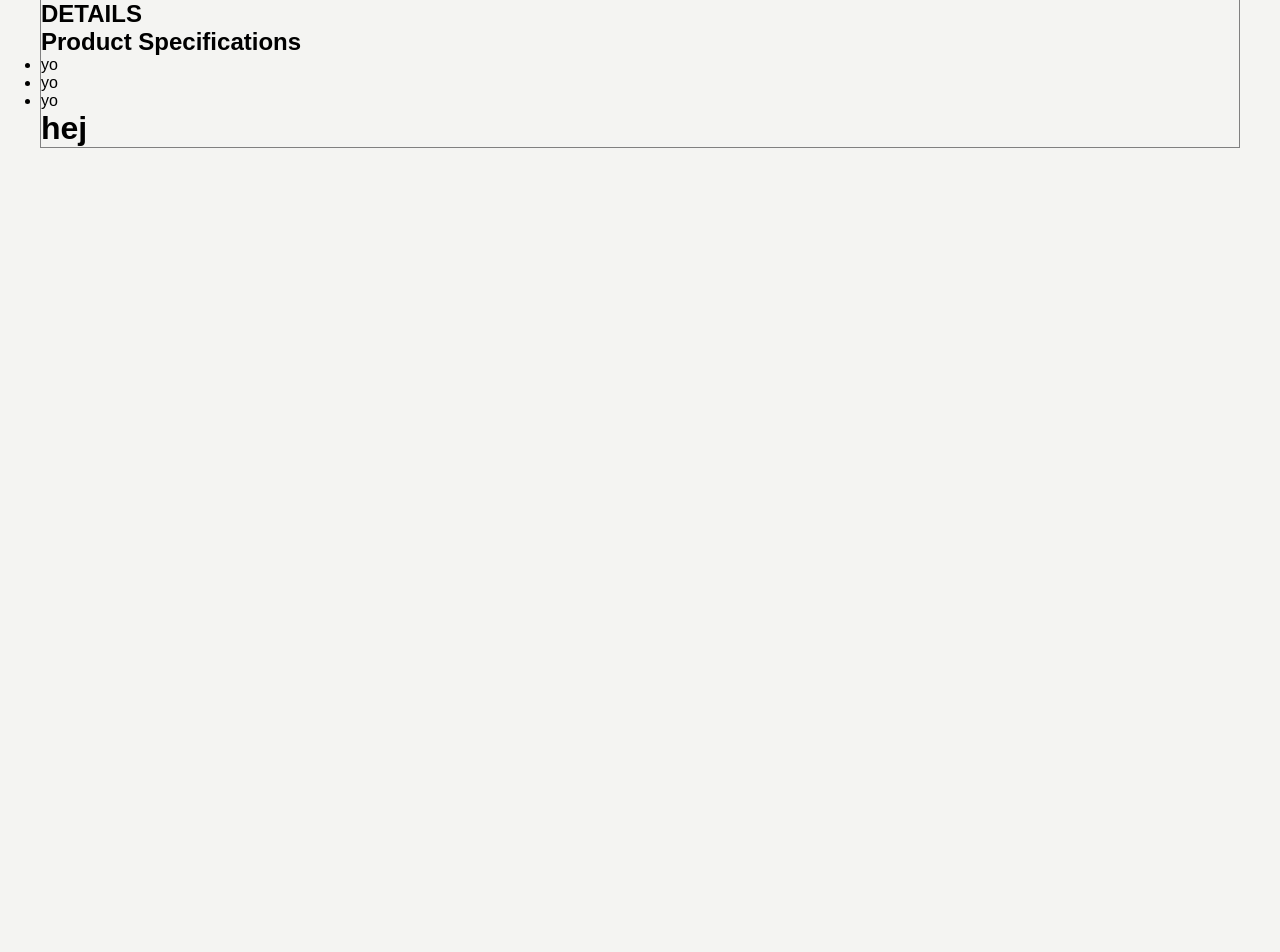
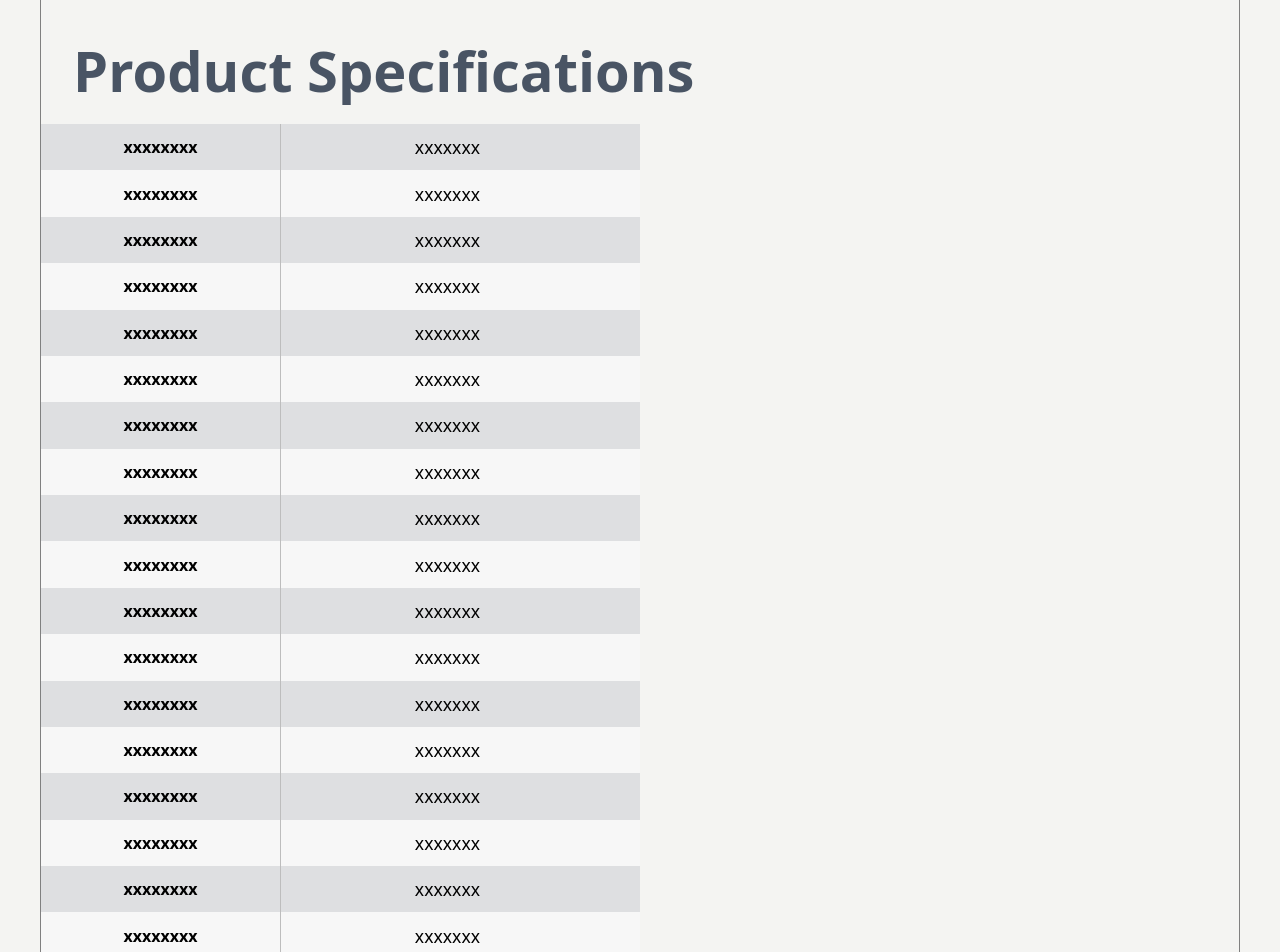
Before and after one commit to rts-cmk-wu13/hifi-horizon-therocket, a React (Vite) app: page /list/1 in a window 1280 px wide. Shown: the part 100-1052 px from the top of the page. Before the commit the page ends 800 px from the top, so only its background shows below. Built offline with nearby package versions, Linux system fonts and the light colour scheme; a web font is replaced by a local one.

Commit message:
specifications

```diff
--- a/src/components/Details/Specifications.jsx
+++ b/src/components/Details/Specifications.jsx
@@ -1,14 +1,97 @@
 export default function Specifications() {
   return (
     <>
-        <h2>Product Specifications</h2>
+        <h2 className="headline">Product Specifications</h2>
 
-        <ul>
-            <li>yo</li>
-            <li>yo</li>
-            <li>yo</li>
+       <table class="spec-table">
+  <tr>
+    <td>xxxxxxxx</td>
+    <td>xxxxxxx</td>
+  </tr>
+  <tr>
+    <td>xxxxxxxx</td>
+    <td>xxxxxxx</td>
+  </tr>
+  <tr>
+    <td>xxxxxxxx</td>
+    <td>xxxxxxx</td>
+  </tr>
+  <tr>
+    <td>xxxxxxxx</td>
+    <td>xxxxxxx</td>
+  </tr>
+  <tr>
+    <td>xxxxxxxx</td>
+    <td>xxxxxxx</td>
+  </tr>
+  <tr>
+    <td>xxxxxxxx</td>
+    <td>xxxxxxx</td>
+  </tr>
+  <tr>
+    <td>xxxxxxxx</td>
+    <td>xxxxxxx</td>
+  </tr>
+  <tr>
+    <td>xxxxxxxx</td>
+    <td>xxxxxxx</td>
+  </tr>
+  <tr>
+    <td>xxxxxxxx</td>
+    <td>xxxxxxx</td>
+  </tr>
+  <tr>
+    <td>xxxxxxxx</td>
+    <td>xxxxxxx</td>
+  </tr>
+  <tr>
+    <td>xxxxxxxx</td>
+    <td>xxxxxxx</td>
+  </tr>
+  <tr>
+    <td>xxxxxxxx</td>
+    <td>xxxxxxx</td>
+  </tr>
+  <tr>
+    <td>xxxxxxxx</td>
+    <td>xxxxxxx</td>
+  </tr>
+  <tr>
+    <td>xxxxxxxx</td>
+    <td>xxxxxxx</td>
+  </tr>
+  <tr>
+    <td>xxxxxxxx</td>
+    <td>xxxxxxx</td>
+  </tr>
+  <tr>
+    <td>xxxxxxxx</td>
+    <td>xxxxxxx</td>
+  </tr>
+  <tr>
+    <td>xxxxxxxx</td>
+    <td>xxxxxxx</td>
+  </tr>
+  <tr>
+    <td>xxxxxxxx</td>
+    <td>xxxxxxx</td>
+  </tr>
+  <tr>
+    <td>xxxxxxxx</td>
+    <td>xxxxxxx</td>
+  </tr>
+  <tr>
+    <td>xxxxxxxx</td>
+    <td>xxxxxxx</td>
+  </tr>
+  <tr>
+    <td>xxxxxxxx</td>
+    <td>xxxxxxx</td>
+  </tr>
 
-        </ul>
+
+
+</table>
     </>
   );
 }
--- a/src/components/Details/_specification.scss
+++ b/src/components/Details/_specification.scss
@@ -1 +1,38 @@
 @use '/src/styles/variables' as *;
+
+
+h2{
+    font-family: system-ui, -apple-system, BlinkMacSystemFont, 'Segoe UI', Roboto, Oxygen, Ubuntu, Cantarell, 'Open Sans', 'Helvetica Neue', sans-serif;
+    font-weight: 500;
+}
+.spec-table td:first-child {
+    font-size: 1rem;
+    border-right: 1px solid #bdbdbd;
+    font-weight: bold;
+    width: 40%;
+    text-align: center;
+}
+
+.spec-table td:last-child {
+    display: grid;
+    justify-content: end;
+    padding-right: 10rem;
+}
+
+.spec-table {
+    width: 50%;
+    border-collapse: collapse;
+    font-family: system-ui, -apple-system, BlinkMacSystemFont, 'Segoe UI', Roboto, Oxygen, Ubuntu, Cantarell, 'Open Sans', 'Helvetica Neue', sans-serif;
+    font-size: 1.1rem;
+    margin-top: 1rem;
+}
+.spec-table td {
+    padding: 0.7rem 1rem;
+    text-align: left;
+}
+.spec-table tr:nth-child(even) {
+    background-color: #f7f7f7;
+}
+.spec-table tr:nth-child(odd) {
+    background-color: #dedfe1;
+}
--- a/src/pages/Details.jsx
+++ b/src/pages/Details.jsx
@@ -7,7 +7,6 @@ export default function Detail(){
 
     return  (
         <>
-        <h2>DETAILS</h2>
 
         <Specifications/>
         </>
```
